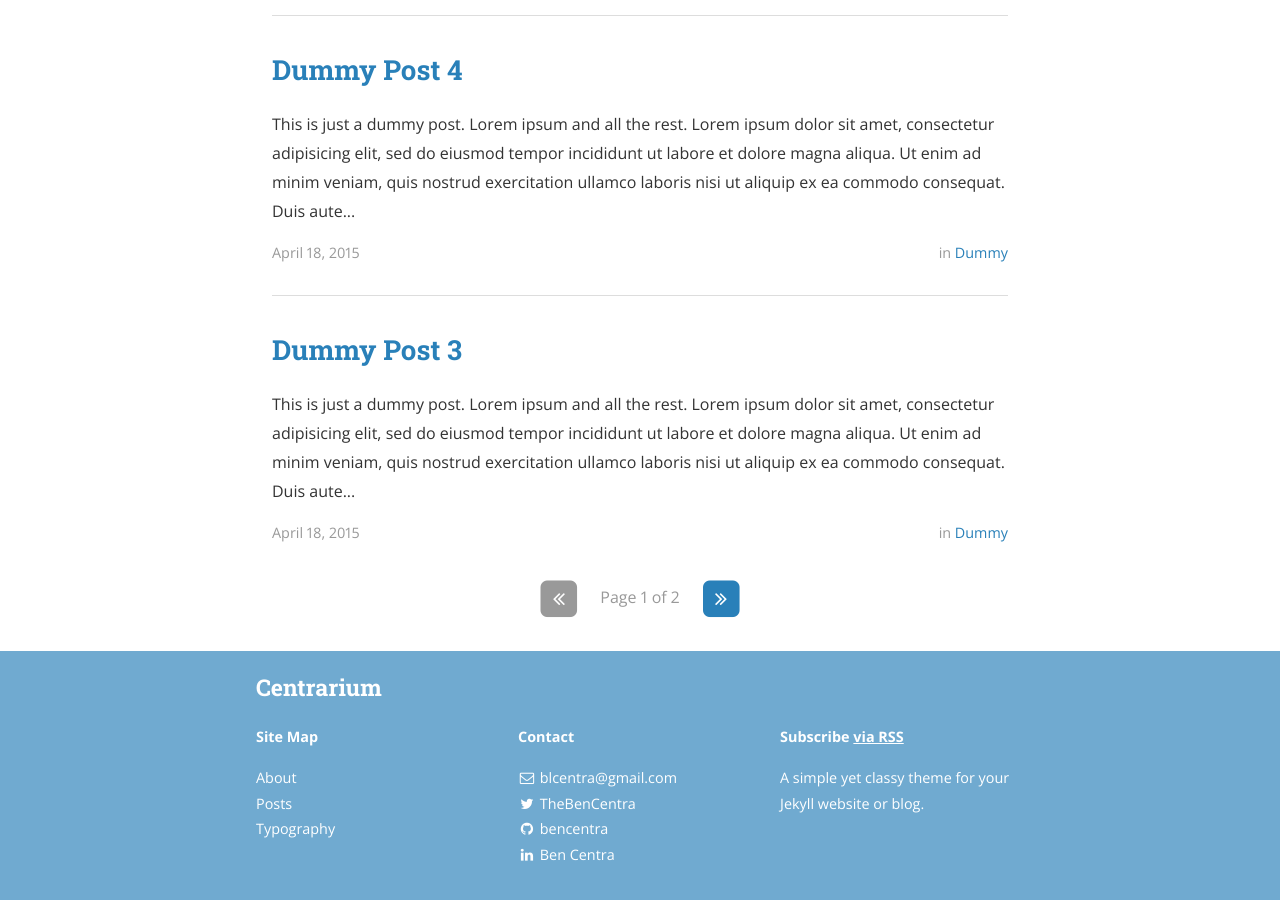
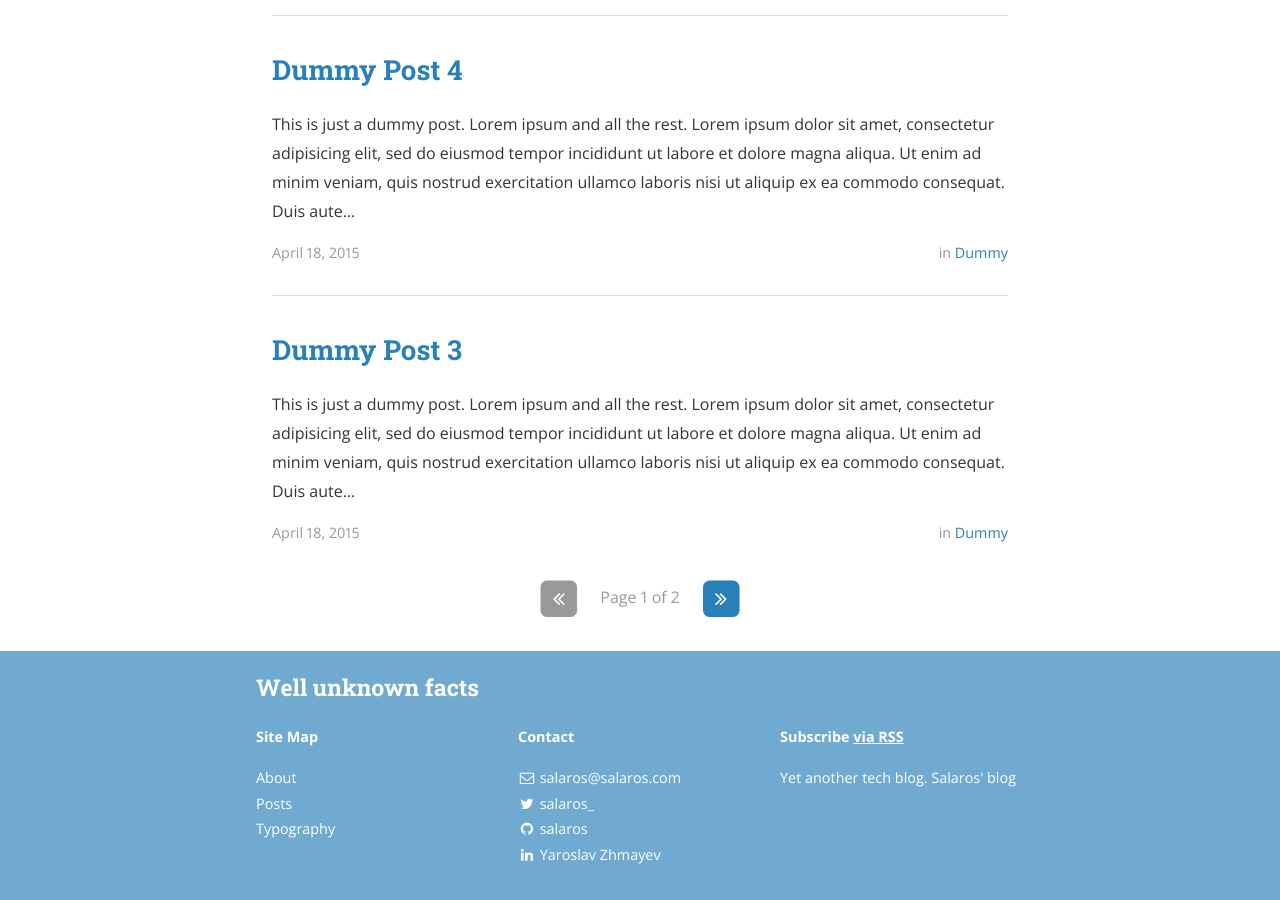
Before and after one commit to salaros/salaros.com, a Jekyll site: the page built from index.html, in a window 1280 px wide and 900 px high, scrolled down 1301 px. Built offline with Jekyll 4.4.1, drawn with Linux system fonts in a browser that asks for light colours; nearby versions of some CDN libraries; the list of posts is cut into pages by our own code; some of the changed text lies outside the part shown.

Commit message:
tweaking config file

```diff
--- a/_config.yml
+++ b/_config.yml
@@ -9,17 +9,17 @@ exclude:
   - "/vendor/"
 
 # Site settings
-title: Centrarium
-subtitle: "A simple yet classy theme for your Jekyll website or blog"
-email: blcentra@gmail.com
-name: Ben Centra
+title: Well unknown facts
+subtitle: "Yet another tech blog"
+email: salaros@salaros.com
+name: Yaroslav Zhmayev
 description: >
-  A simple yet classy theme for your Jekyll website or blog.
+  Yet another tech blog. Salaros' blog
 # Base URL of site (i.e. /blog). It should always start with a slash,
 # and never end with a slash. Set it to a blank value if hosting at the
 # root of your server.
-baseurl: "/centrarium" # the subpath of your site, e.g. /blog/
-url: "http://bencentra.github.io" # the base hostname & protocol for your site
+baseurl: "/" # the subpath of your site, e.g. /blog/
+url: "http://salaros.com" # the base hostname & protocol for your site
 cover: "/assets/header_image.jpg"
 logo: "/assets/logo.png"
 
@@ -72,29 +72,29 @@ descriptions:
 social:
   - name: Twitter
     icon: twitter
-    username: TheBenCentra
-    url: https://twitter.com/TheBenCentra
+    username: salaros_
+    url: https://twitter.com/salaros_
     desc: Follow me on Twitter
     share: true
 
   - name: Facebook
     icon: facebook
-    username: thebencentra
+    username:
     url:
     desc: Friend me on Facebook
     share: true
 
   - name: GitHub
     icon: github
-    username: bencentra
-    url: https://github.com/bencentra
+    username: salaros
+    url: https://github.com/salaros
     desc: Fork me on GitHub
     share: false
 
   - name: LinkedIn
     icon: linkedin
-    username: Ben Centra
-    url: https://www.linkedin.com/pub/ben-centra/47/769/60a
+    username: Yaroslav Zhmayev
+    url: https://www.linkedin.com/in/salaros
     desc: Connect with me on LinkedIn
     share: true
 
```
